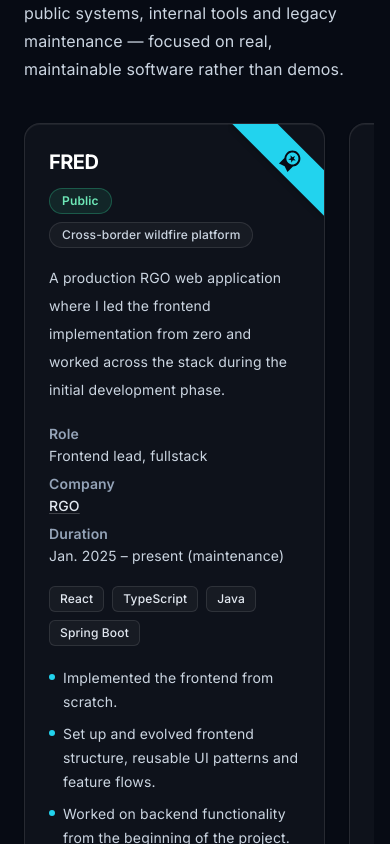
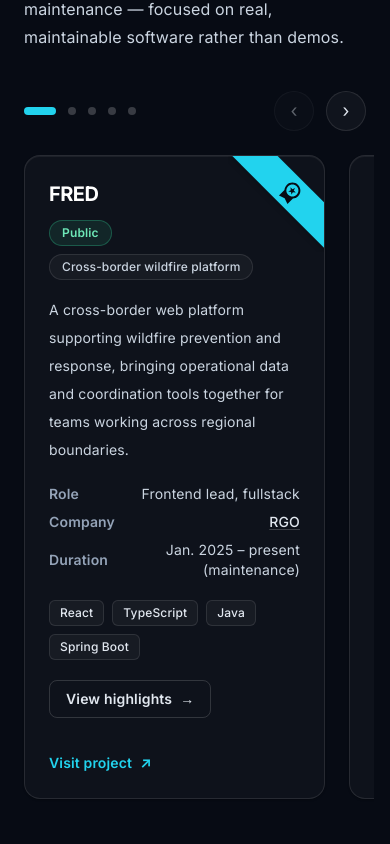
Before and after one commit to brunotot/personal-portfolio, a React (Vite) app: page / in a window 390 px wide. Shown: the part 1460-2304 px from the top of the page. Built offline with nearby package versions, Linux system fonts and the light colour scheme.

Commit message:
Mobile fixes

```diff
--- a/src/components/ui/ProjectCard.tsx
+++ b/src/components/ui/ProjectCard.tsx
@@ -1,3 +1,4 @@
+import { useEffect, useState } from "react";
 import { Project, ProjectVisibility } from "../../data/projects";
 import cn from "../../utils/cn";
 
@@ -32,6 +33,21 @@ export default function ProjectCard({ project, className }: ProjectCardProps) {
     visibility,
     ribbon,
   } = project;
+
+  const [highlightsOpen, setHighlightsOpen] = useState(false);
+
+  useEffect(() => {
+    if (!highlightsOpen) return;
+    const onKeyDown = (e: KeyboardEvent) => {
+      if (e.key === "Escape") setHighlightsOpen(false);
+    };
+    document.body.style.overflow = "hidden";
+    window.addEventListener("keydown", onKeyDown);
+    return () => {
+      document.body.style.overflow = "";
+      window.removeEventListener("keydown", onKeyDown);
+    };
+  }, [highlightsOpen]);
 
   return (
     <article
@@ -77,17 +93,17 @@ export default function ProjectCard({ project, className }: ProjectCardProps) {
       <p className="mt-4 text-sm leading-7 text-slate-300">{summary}</p>
 
       <dl className="mt-5 space-y-2 text-sm">
-        <div className="flex flex-col gap-0.5 sm:flex-row sm:items-center sm:gap-2">
+        <div className="flex flex-row items-center justify-between gap-2 sm:justify-start">
           <dt className="font-semibold text-slate-400 sm:w-20 sm:flex-none">
             Role
           </dt>
-          <dd className="text-slate-300">{role}</dd>
+          <dd className="text-right text-slate-300 sm:text-left">{role}</dd>
         </div>
-        <div className="flex flex-col gap-0.5 sm:flex-row sm:items-center sm:gap-2">
+        <div className="flex flex-row items-center justify-between gap-2 sm:justify-start">
           <dt className="font-semibold text-slate-400 sm:w-20 sm:flex-none">
             Company
           </dt>
-          <dd className="text-slate-300">
+          <dd className="text-right text-slate-300 sm:text-left">
             {companies.map((company, index) => (
               <span key={company.name}>
                 {index > 0 && <span className="text-slate-500"> &amp; </span>}
@@ -108,11 +124,11 @@ export default function ProjectCard({ project, className }: ProjectCardProps) {
           </dd>
         </div>
         {period && (
-          <div className="flex flex-col gap-0.5 sm:flex-row sm:items-center sm:gap-2">
+          <div className="flex flex-row items-center justify-between gap-2 sm:justify-start">
             <dt className="font-semibold text-slate-400 sm:w-20 sm:flex-none">
               Duration
             </dt>
-            <dd className="text-slate-300">{period}</dd>
+            <dd className="text-right text-slate-300 sm:text-left">{period}</dd>
           </div>
         )}
       </dl>
@@ -128,7 +144,7 @@ export default function ProjectCard({ project, className }: ProjectCardProps) {
         ))}
       </ul>
 
-      <ul className="mt-5 space-y-2 text-sm leading-6 text-slate-300">
+      <ul className="mt-5 hidden space-y-2 text-sm leading-6 text-slate-300 sm:block">
         {highlights.map((highlight) => (
           <li key={highlight} className="flex gap-2">
             <span
@@ -139,6 +155,15 @@ export default function ProjectCard({ project, className }: ProjectCardProps) {
           </li>
         ))}
       </ul>
+
+      <button
+        type="button"
+        onClick={() => setHighlightsOpen(true)}
+        className="mt-5 inline-flex w-fit items-center gap-2 rounded-lg border border-white/15 px-4 py-2 text-sm font-semibold text-slate-200 transition-colors hover:border-white/30 hover:text-white sm:hidden"
+      >
+        View highlights
+        <span aria-hidden>→</span>
+      </button>
 
       <div className="mt-6 pt-2">
         {url ? (
@@ -157,6 +182,48 @@ export default function ProjectCard({ project, className }: ProjectCardProps) {
           </p>
         )}
       </div>
+
+      {highlightsOpen && (
+        <div className="fixed inset-0 z-[1300] flex items-center justify-center p-4 sm:hidden">
+          <div
+            onClick={() => setHighlightsOpen(false)}
+            className="absolute inset-0 bg-black/60 backdrop-blur-sm"
+          />
+          <div
+            role="dialog"
+            aria-modal="true"
+            aria-label={`${name} highlights`}
+            className="surface relative z-10 max-h-[80vh] w-full max-w-sm overflow-y-auto rounded-2xl border border-white/10 bg-secondary-darker p-6 shadow-2xl"
+          >
+            <div className="flex items-start justify-between gap-4">
+              <h4 className="text-base font-bold tracking-tight text-white">
+                {name} — highlights
+              </h4>
+              <button
+                type="button"
+                onClick={() => setHighlightsOpen(false)}
+                aria-label="Close"
+                className="flex h-8 w-8 flex-none items-center justify-center rounded-lg border border-white/10 text-slate-300 transition-colors hover:border-white/30 hover:text-white"
+              >
+                <span aria-hidden className="text-lg leading-none">
+                  ×
+                </span>
+              </button>
+            </div>
+            <ul className="mt-4 space-y-3 text-sm leading-6 text-slate-300">
+              {highlights.map((highlight) => (
+                <li key={highlight} className="flex gap-2">
+                  <span
+                    aria-hidden
+                    className="mt-2 h-1.5 w-1.5 flex-none rounded-full bg-primary-base"
+                  />
+                  <span>{highlight}</span>
+                </li>
+              ))}
+            </ul>
+          </div>
+        </div>
+      )}
     </article>
   );
 }
--- a/src/components/ui/ProjectCarousel.tsx
+++ b/src/components/ui/ProjectCarousel.tsx
@@ -108,7 +108,7 @@ export default function ProjectCarousel({ projects }: ProjectCarouselProps) {
       aria-roledescription="carousel"
       aria-label="Selected work"
       onKeyDown={handleKeyDown}
-      className="relative"
+      className="relative flex flex-col"
     >
       <ul
         ref={trackRef}
@@ -126,7 +126,7 @@ export default function ProjectCarousel({ projects }: ProjectCarouselProps) {
         ))}
       </ul>
 
-      <div className="mt-6 flex items-center justify-between gap-4">
+      <div className="order-first mb-6 flex items-center justify-between gap-4 lg:order-last lg:mb-0 lg:mt-6">
         <div
           className="flex items-center gap-3"
           role="tablist"
--- a/src/components/ui/ScrollProgress.tsx
+++ b/src/components/ui/ScrollProgress.tsx
@@ -29,7 +29,7 @@ export default function ScrollProgress() {
   return (
     <div
       aria-hidden
-      className="fixed inset-x-0 top-16 z-[1100] h-0.5 bg-transparent"
+      className="fixed inset-x-0 top-14 z-[1100] h-0.5 bg-transparent min-[600px]:top-16"
     >
       <div
         className="h-full origin-left bg-primary-base"
--- a/src/components/ui/Section.tsx
+++ b/src/components/ui/Section.tsx
@@ -18,7 +18,7 @@ export default function Section({
   className,
 }: SectionProps) {
   return (
-    <section id={id} className={cn("px-6 py-20 sm:px-8 lg:px-12", className)}>
+    <section id={id} className={cn("px-6 py-12 sm:px-8 sm:py-20 lg:px-12", className)}>
       <div className="mx-auto max-w-6xl">
         {(eyebrow || title || description) && (
           <header className="mb-10 max-w-3xl" data-aos="fade-up">
--- a/src/data/projects.tsx
+++ b/src/data/projects.tsx
@@ -40,7 +40,7 @@ export const projects: Project[] = [
     companies: [RGO],
     role: "Frontend lead, fullstack",
     summary:
-      "A production RGO web application where I led the frontend implementation from zero and worked across the stack during the initial development phase.",
+      "A cross-border web platform supporting wildfire prevention and response, bringing operational data and coordination tools together for teams working across regional boundaries.",
     stack: ["React", "TypeScript", "Java", "Spring Boot"],
     highlights: [
       "Implemented the frontend from scratch.",
@@ -97,7 +97,7 @@ export const projects: Project[] = [
     companies: [RGO],
     role: "Frontend developer",
     summary:
-      "A production web application where I contributed to feature development, UI implementation and backend integration after joining the project mid-stream.",
+      "A production web platform for European river-port operations, bringing domain workflows, data management and reporting together in a single application.",
     stack: ["React", "TypeScript", "Java", "Spring Boot"],
     highlights: [
       "Worked mostly on React + TypeScript frontend implementation.",
@@ -116,7 +116,7 @@ export const projects: Project[] = [
     companies: [RGO],
     role: "Frontend maintenance",
     summary:
-      "Maintenance and support work on an existing Angular application, focused on keeping a legacy production project stable and functional.",
+      "A cross-border reporting platform supporting structured data collection and reporting across participating organizations.",
     stack: ["Angular", "TypeScript"],
     highlights: [
       "Maintained and adjusted an older Angular codebase.",
```
